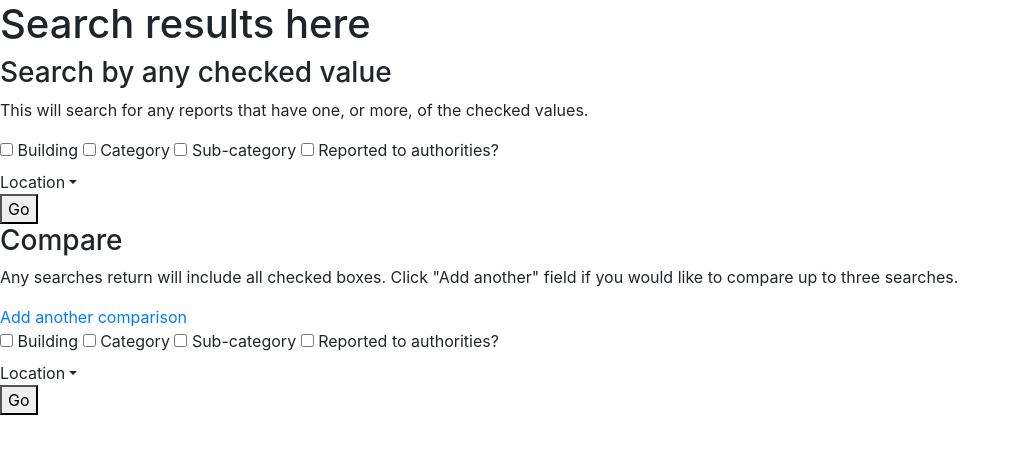
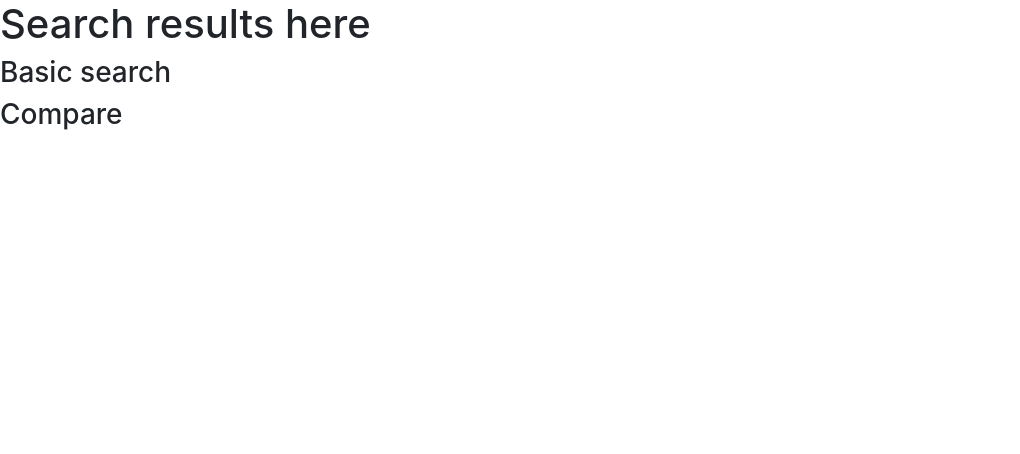
Before and after one commit to cgpalmer/ms3-project-2, a Flask app: page /search_report in a window 1280 px wide. Shown: the part 56-510 px from the top of the page, without its empty margins (0-1020 px from the left). Run offline with Flask 2, Linux system fonts and the light colour scheme; data that the repository does not hold is empty; some libraries are stand-ins or nearby versions.

Commit message:
Using JS to tidy up the page a little. You now have to click basic or comparison search.

```diff
--- a/templates/searchResults.html
+++ b/templates/searchResults.html
@@ -2,6 +2,8 @@
 
 <h1>Search results here</h1>
 
+<h3 id="basic">Basic search</h3>
+<div id="orSearch" class="hidden">
     <h3>Search by any checked value</h3>
     <p>This will search for any reports that have one, or more, of the checked values.</p>
     <form method="POST" action="{{ url_for('search_report_parameter') }}">
@@ -35,25 +37,13 @@
 
     <button type="submit">Go</button>
     </form>
+</div>
 
-{% if x == 1 %}
-<form method="POST" action="{{ url_for('retrieving_report') }}">
-    <input type="text" class="hidden" name="number_of_fields" id="" value="{{number_of_fields}}">
-    {% for x in range(number_of_fields) %}
-     <label for="search_choice{{x}}">{{parameterChoices[x].capitalize()}}</label>
-    <input type="text" class="hidden" value="{{parameterChoices[x]}}" name="search_choice{{x}}" id="search_choice{{x}}">
-    <select name="search_value{{x}}" id="">
-            <option disabled></option>
-            {% for value in chosen_parameter_options[x] %}
-                <option>{{value}}</option>
-            {% endfor %}
-    </select>
-    {% endfor %}
-    <button type="submit">Search</button>
-</form>
-{% endif %}
 
-<h3>Compare</h3>
+
+
+<h3 id="compare">Compare</h3>
+<div id="compareSearch" class="hidden">
 <p> Any searches return will include all checked boxes. Click "Add another" field if you would like to compare up to three searches.</p>
 
 <a href="{{ url_for('comparison_number') }}">Add another comparison</a>
@@ -91,26 +81,11 @@
 {% endfor %}
 <button type="submit">Go</button>
 </form>
+</div>
 
 
-<!-- From here you are adding in search values. This might need to be a separate piece of html. -->
 
-{% if x == 1 %}
-<form method="POST" action="{{ url_for('retrieving_report_with_filters') }}">
-    <input type="text" class="hidden" name="number_of_fields" id="" value="{{number_of_fields}}">
-    {% for x in range(number_of_fields) %}
-     <label for="search_choice{{x}}">{{parameterChoices[x].capitalize()}}</label>
-    <input type="text" class="hidden" value="{{parameterChoices[x]}}" name="search_choice{{x}}" id="search_choice{{x}}">
-    <select name="search_value{{x}}" id="">
-            <option disabled></option>
-            {% for value in chosen_parameter_options[x] %}
-                <option>{{value}}</option>
-            {% endfor %}
-    </select>
-    {% endfor %}
-    <button type="submit">Search</button>
-</form>
-{% endif %}
+
 
 
 
```
Lines whose indentation alone changed are shown as unchanged.
